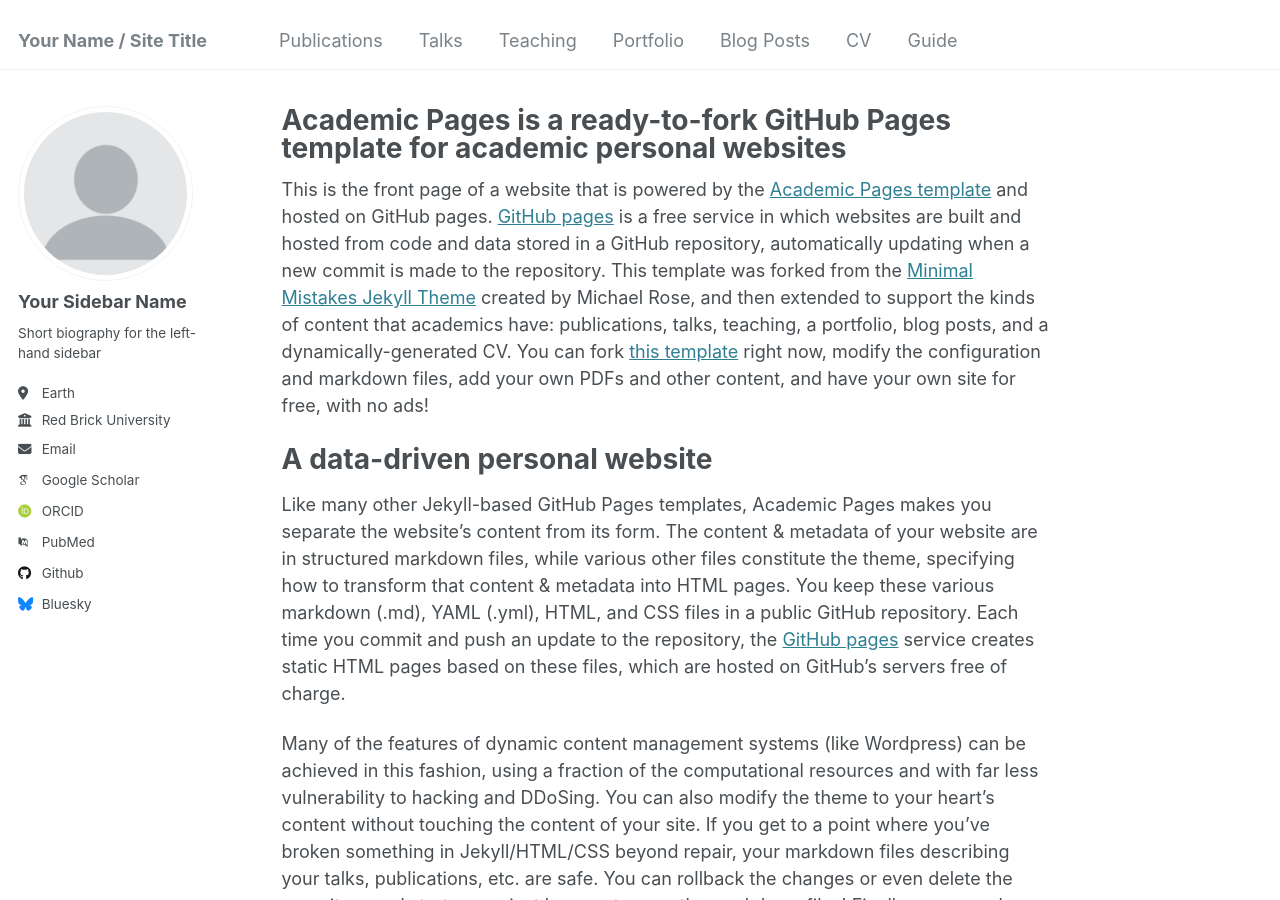
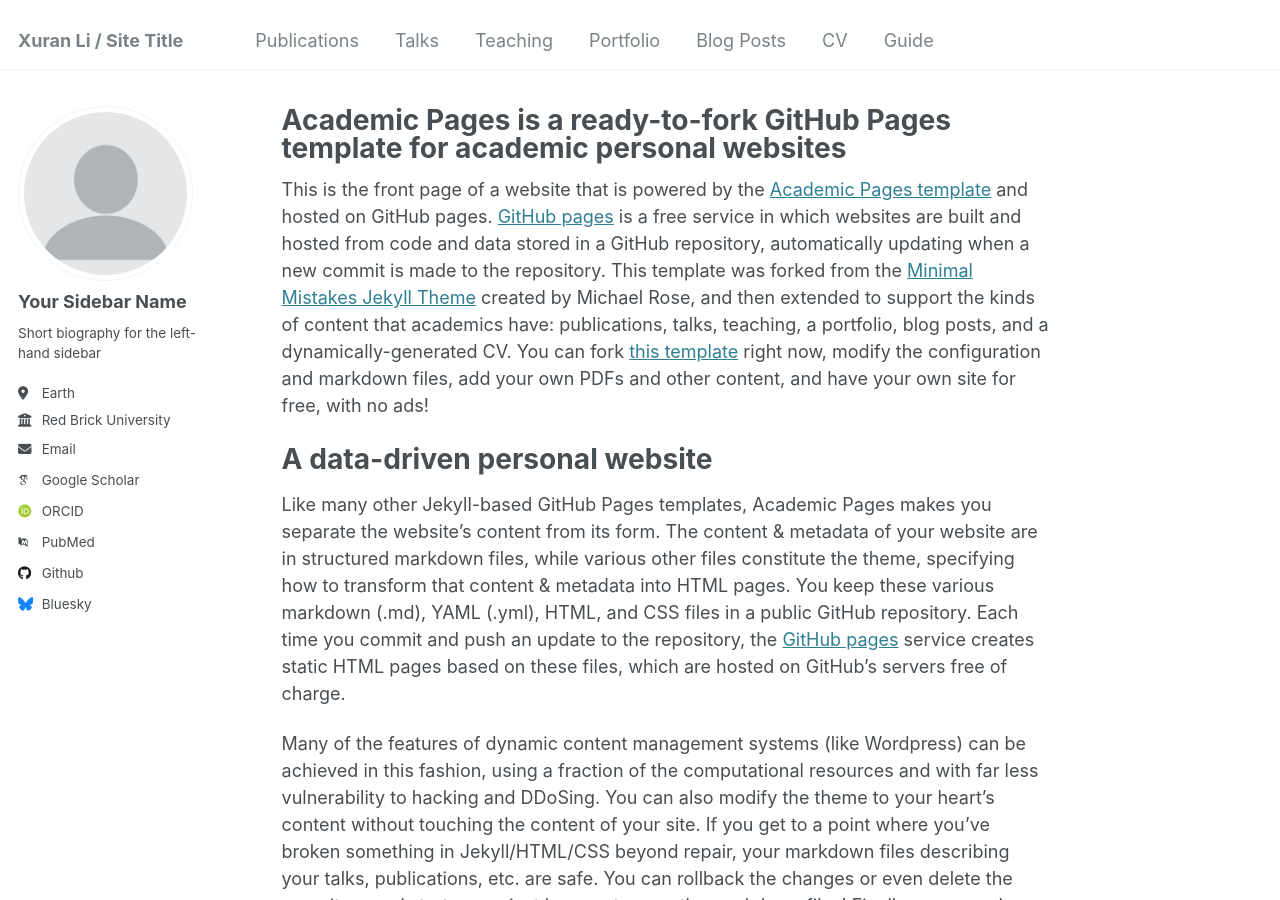
Before and after one commit to Xuran-LI/xuran-li, a Jekyll site: the page built from _pages/about.md, in a window 1280 px wide and 900 px high. Built offline with Jekyll 4.4.1, drawn with Linux system fonts in a browser that asks for light colours; some web fonts are replaced.

Commit message:
Update _config.yml

```diff
--- a/_config.yml
+++ b/_config.yml
@@ -8,10 +8,10 @@
 
 # Basic Site Settings
 locale                   : "en-US"
-title                    : "Your Name / Site Title"
+title                    : "Xuran Li / Site Title"
 title_separator          : "-"
 name                     : &name "Your Name"
-description              : &description "personal description"
+description: "Researcher in Trustworthy Machine Learning"
 url                      : https://academicpages.github.io # the base hostname & protocol for your site e.g. "https://[your GitHub username].github.io"
 baseurl                  : "" # the subpath of your site, e.g. "/blog"
 repository               : "academicpages/academicpages.github.io"
@@ -28,7 +28,7 @@ author:
   location         : "Earth"
   employer         : "Red Brick University"
   uri              : # URL
-  email            : "none@example.org"
+  email: "lixuran93@gmail.com"
 
   # Academic websites
   arxiv            : # URL - Update with the correct link to your profile
```
